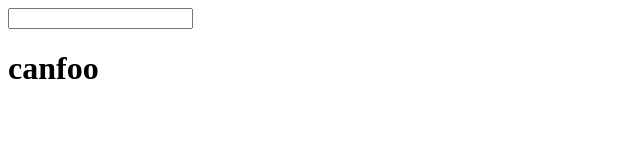
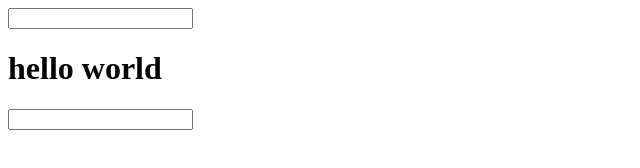
Before and after one commit to Fancyandcat/vue-source, a plain HTML site: page index.html in a window 1280 px wide. Shown: the whole page, without its empty margins (0-640 px from the left). Drawn offline with Linux system fonts and the light colour scheme.

Commit message:
可以使用input动态改变数据变现

```diff
--- a/index.html
+++ b/index.html
@@ -7,17 +7,20 @@
     <input type="text" class="int">
     <span class="text"></span>
     <h1 id="name">{{name}}</h1>
+    <input type="text" id="int">
     <script src="observer.js"></script>
     <script src="watcher.js"></script>
     <script src="index.js"></script>
     <script>
     	let ele = document.querySelector('#name')
+    	let int = document.querySelector('#int')
     	let selfVue = new SelfVue({
     		name: 'hello world'
     	}, ele, 'name')
-    	window.setTimeout(function() {
-    		selfVue.data.name = 'canfoo'
-    	}, 2000)
+    	int.addEventListener('keyup', function() {
+    		let text = int.value
+    		selfVue.name = text
+    	})
     </script>
     </body>
 </html>
--- a/index.js
+++ b/index.js
@@ -1,9 +1,29 @@
 function SelfVue(data, el, exp) {
+	let self = this
 	this.data = data
+	Object.keys(data).forEach(function(key) {
+		self.proyKeys(key)
+	})
 	observer(data)
 	el.innerHTML = this.data[exp]
-	new Watcher(this, exp, function(value) {
+	new Watcher(this, exp, function(value, oldVal) {
+		console.log(6, value, oldVal)
 		el.innerHTML = value
 	})
 	return this
 }
+SelfVue.prototype = {
+	proyKeys: function(key) {
+		let self = this
+		Object.defineProperty(this, key, {
+			enumerable: false,
+			configurable: true,
+			get: function proxyGetter() {
+				return self.data[key]
+			},
+			set: function proxySetter(newVal) {
+				self.data[key] = newVal
+			}
+		})
+	}
+}
--- a/observer.js
+++ b/observer.js
@@ -19,7 +19,6 @@ function defineReacttive(data, key, val) {
 		}
 	})
 }
-Dep.target = null
 function observer(data) {
 	if (!data || typeof data !== 'object') {
 		return
```
Also changed, not shown: watcher.js (+7 -0 lines).
